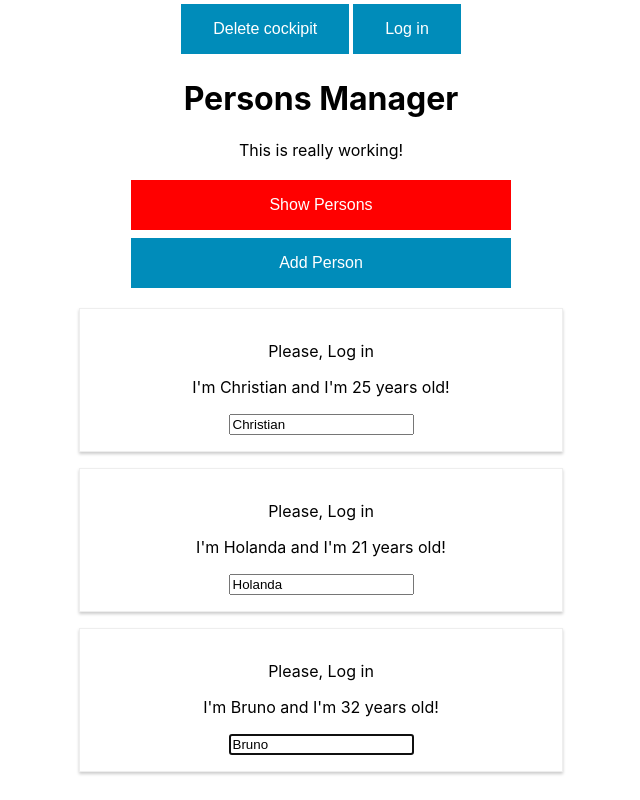
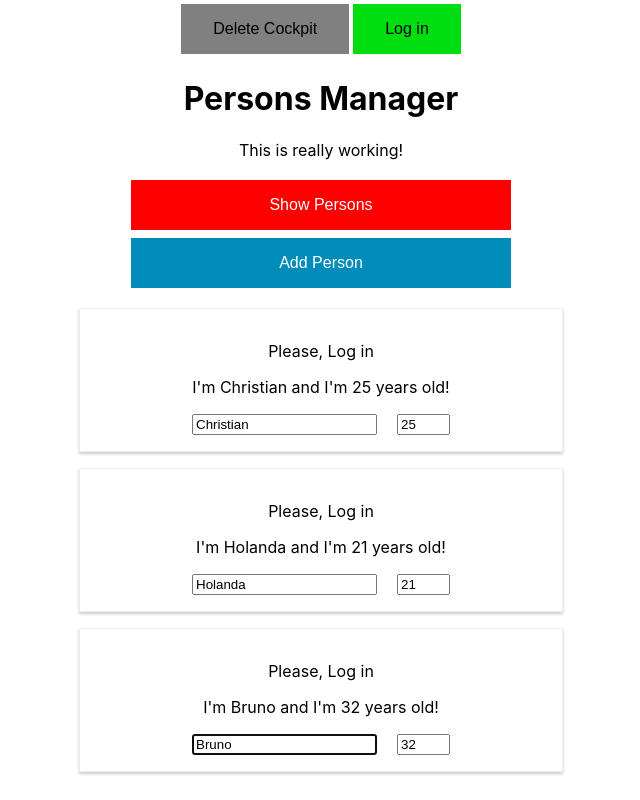
Before and after one commit to christianltdias/first-react-app, a React (Create React App) app: page / in a window 1280 px wide. Shown: the whole page, without its empty margins (319-959 px from the left). Built offline with nearby package versions, Linux system fonts and the light colour scheme.

Commit message:
Final commit

```diff
--- a/src/components/Persons/Person/Person.js
+++ b/src/components/Persons/Person/Person.js
@@ -38,12 +38,21 @@ class Person extends Component {
                     I'm {this.props.name} and I'm {this.props.age} years old!
                 </p >
                 <p>{this.props.children}</p>
+                <div>
                     <input
                         ref={(inputEl) => { this.inputElement = inputEl }}
                         // ref = {this.inputElement} -- When creating from constructor
                         type="text"
-                    onChange={this.props.changed}
+                        onChange={this.props.nameChanged}
                         value={this.props.name} />
+
+                    <input
+                        className={classes.NumberPicker}
+                        // ref = {this.inputElement} -- When creating from constructor
+                        type="number"
+                        onChange={this.props.ageChanged}
+                        value={this.props.age} />
+                </div>
             </Aux>
         );
     }
--- a/src/components/Persons/Person/Person.module.css
+++ b/src/components/Persons/Person/Person.module.css
@@ -12,3 +12,9 @@
     width: 450px;
   }
 }
+
+
+.NumberPicker {
+  width: 10%;
+  margin-left: 20px;
+}
--- a/src/components/Persons/Persons.js
+++ b/src/components/Persons/Persons.js
@@ -33,7 +33,8 @@ class Persons extends Component {
                     name={person.name}
                     age={person.age}
                     key={person.id}
-                    changed={(event) => this.props.changed(event, person.id)} />
+                    nameChanged={(event) => this.props.nameChanged(event, person.id)}
+                    ageChanged={(event) => this.props.ageChanged(event, person.id)}  />
             )
         });
     }
--- a/src/containers/App.js
+++ b/src/containers/App.js
@@ -52,10 +52,50 @@ class App extends Component {
     });
   }
 
+  ageChangedHandler = (event, id) => {
+
+    let age = event.target.value;
+
+    if (age > 999) {
+      event.target.value = age = 999;
+    } else if (age < 0 || age === '00') {
+      event.target.value = age = 0;
+    } else if (age[0] === '0' & age[1] !== undefined) {
+
+      event.target.value = age = age.slice(1, age.length);
+    }
+
+
+    // We could also pass the index as a paramenter of the function
+    // This is an alternative
+    const personIndex = this.state.persons.findIndex(p => {
+      return p.id === id;
+    });
+
+    // Gets a copy of the desired person object
+    const person = {
+      ...this.state.persons[personIndex]
+    };
+
+    person.age = age;
+
+    const persons = [
+      ...this.state.persons
+    ]
+
+    persons[personIndex] = person;
+
+    this.setState((prevState, props) => {
+      return {
+        persons: persons
+      };
+    });
+  }
+
   addDefaultPerson = (array) => {
     const persons = [
       ...this.state.persons,
-      { id: this.makeid(5), name: 'Default', age: 99 }
+      { id: this.makeid(5), name: 'Default', age: Math.floor(Math.random() * 100) }
     ]
     this.setState({
       persons: persons
@@ -95,7 +135,16 @@ class App extends Component {
   }
 
   deleteCockpit = () => {
-    this.setState({ showCockpit: false })
+    let flag = true;
+
+    if (this.state.showCockpit) {
+      flag = false;
+    }
+
+    this.setState({
+      showCockpit: flag,
+      showPersons: false
+    })
   }
 
   loginHandler = () => {
@@ -113,7 +162,8 @@ class App extends Component {
     if (this.state.showPersons) {
       persons = <Persons persons={this.state.persons}
         clicked={this.deletePersonHandler}
-        changed={this.nameChangedHandler} />
+        nameChanged={this.nameChangedHandler}
+        ageChanged={this.ageChangedHandler} />
     }
 
     // Conditional to generate cockipit
@@ -128,17 +178,17 @@ class App extends Component {
 
 
     return (
-      <Aux>
+      <Aux className={classes.Container}>
 
         <AuthContext.Provider value={{ authenticated: this.state.authenticated, login: this.loginHandler }}>
           <button
             onClick={this.deleteCockpit}
-            className={classes.Button}>Delete cockipit</button>
+            className={[classes.Button, classes.Grey].join(' ')}>{this.state.showCockpit ? 'Delete Cockpit' : 'Show Cockpit'}</button>
 
           <AuthContext.Consumer>
             {(context) => <button
               onClick={context.login}
-              className={classes.Button}>Log in</button>}
+              className={[classes.Button, classes.Green].join(' ')}>Log in</button>}
           </AuthContext.Consumer>
 
 
--- a/src/containers/App.module.css
+++ b/src/containers/App.module.css
@@ -1,5 +1,9 @@
 .App {
   text-align: center;
+}
+
+.Container {
+  margin-top: 10px;
 }
 
 .red {
@@ -43,3 +47,21 @@
 .Button.Red:hover {
   background-color: pink;
 }
+
+.Button.Green {
+  background-color: #00dd10;
+  color:black;
+}
+
+.Button.Green:hover {
+  background-color: #70dd80;
+}
+
+.Button.Grey {
+  background-color: #808080;
+  color:black;
+}
+
+.Button.Grey:hover {
+  background-color: #ccc;
+}
```
Lines whose indentation alone changed are shown as unchanged.
